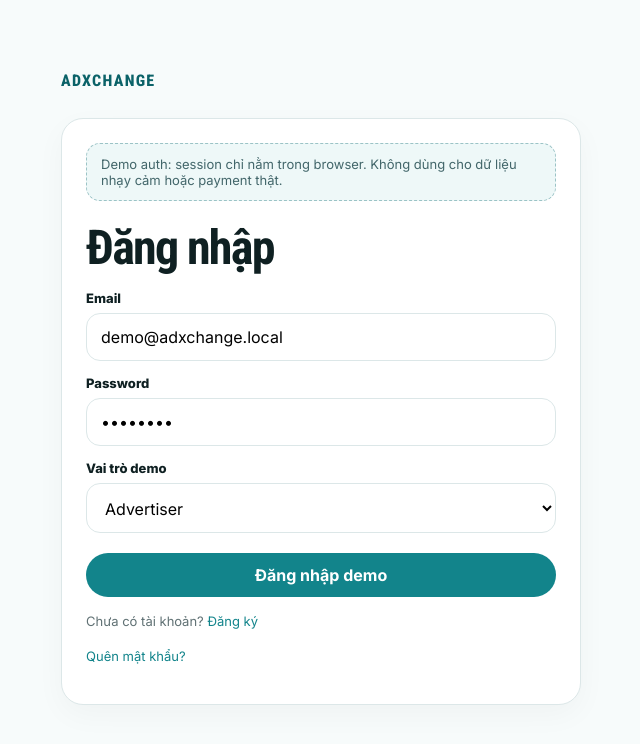
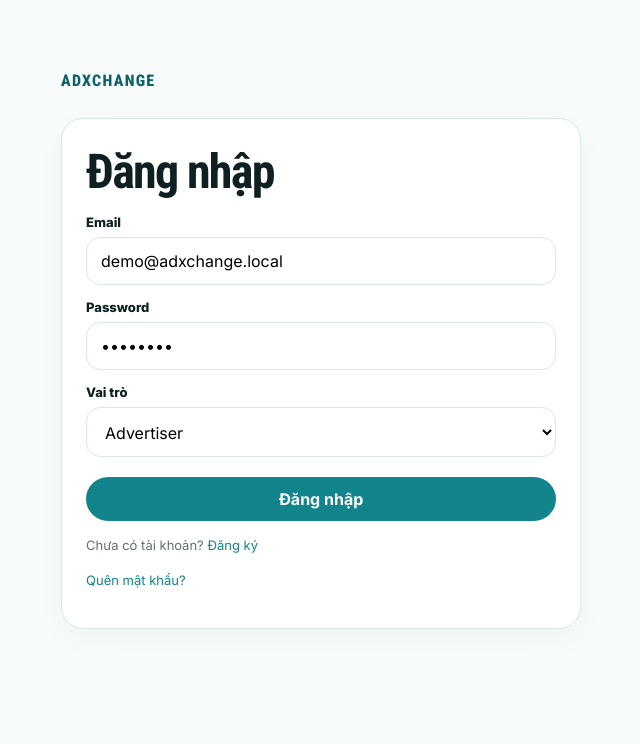
Before and after one commit to duynguyen31241020400-lang/adxchange, a Next.js app: page /login in a window 1280 px wide. Shown: the top 744 px of the page, without its empty margins (319-959 px from the left). Built offline with nearby package versions, Linux system fonts and the light colour scheme.

Commit message:
chore: remove dev notes from UI copy [skip ci]
Removed demo note and updated button text.

```diff
--- a/src/app/login/page.tsx
+++ b/src/app/login/page.tsx
@@ -7,5 +7,5 @@ import { track } from '@/infrastructure/analytics';
 
 export default function LoginPage(){
  const router=useRouter(); const [role,setRole]=useState<DemoRole>('advertiser'); const [email,setEmail]=useState('demo@adxchange.local');
- return <main className="container" style={{maxWidth:520,padding:'70px 0'}}><Link className="brand" href="/">ADXCHANGE</Link><div className="card" style={{marginTop:28}}><div className="demo-note">Demo auth: session chỉ nằm trong browser. Không dùng cho dữ liệu nhạy cảm hoặc payment thật.</div><h2>Đăng nhập</h2><div className="field"><label>Email</label><input value={email} onChange={e=>setEmail(e.target.value)}/></div><div className="field" style={{marginTop:14}}><label>Password</label><input type="password" defaultValue="demo1234"/></div><div className="field" style={{marginTop:14}}><label>Vai trò demo</label><select value={role} onChange={e=>setRole(e.target.value as DemoRole)}><option value="advertiser">Advertiser</option><option value="publisher">Publisher</option><option value="ops">Ops</option></select></div><button style={{marginTop:20,width:'100%'}} className="btn btn-primary" onClick={()=>{saveDemoSession({email,role});track({name:'login_completed',properties:{role}});router.push(roleHome(role));}}>Đăng nhập demo</button><p style={{fontSize:13}}>Chưa có tài khoản? <Link href="/register" style={{color:'var(--brand)'}}>Đăng ký</Link></p><p style={{fontSize:13}}><Link href="/forgot-password" style={{color:'var(--brand)'}}>Quên mật khẩu?</Link></p></div></main>;
+ return <main className="container" style={{maxWidth:520,padding:'70px 0'}}><Link className="brand" href="/">ADXCHANGE</Link><div className="card" style={{marginTop:28}}><h2>Đăng nhập</h2><div className="field"><label>Email</label><input value={email} onChange={e=>setEmail(e.target.value)}/></div><div className="field" style={{marginTop:14}}><label>Password</label><input type="password" defaultValue="demo1234"/></div><div className="field" style={{marginTop:14}}><label>Vai trò</label><select value={role} onChange={e=>setRole(e.target.value as DemoRole)}><option value="advertiser">Advertiser</option><option value="publisher">Publisher</option><option value="ops">Ops</option></select></div><button style={{marginTop:20,width:'100%'}} className="btn btn-primary" onClick={()=>{saveDemoSession({email,role});track({name:'login_completed',properties:{role}});router.push(roleHome(role));}}>Đăng nhập</button><p style={{fontSize:13}}>Chưa có tài khoản? <Link href="/register" style={{color:'var(--brand)'}}>Đăng ký</Link></p><p style={{fontSize:13}}><Link href="/forgot-password" style={{color:'var(--brand)'}}>Quên mật khẩu?</Link></p></div></main>;
 }
```
